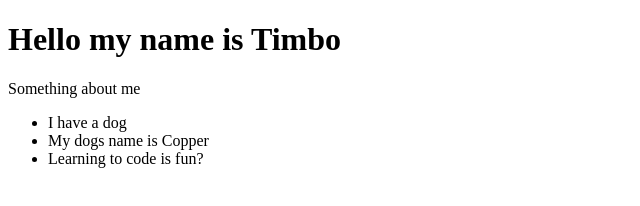
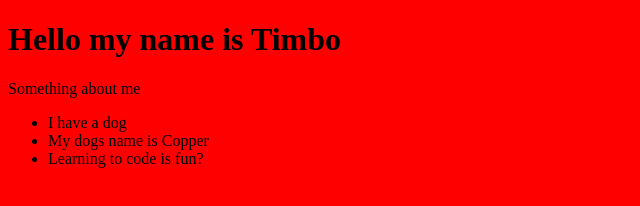
Before and after one commit to TimDohmen/codeworks-journals, a plain HTML site: page index.html in a window 1280 px wide. Shown: the whole page, without its empty margins (0-640 px from the left). Drawn offline with Linux system fonts and the light colour scheme.

Commit message:
testing commit

```diff
--- a/index.html
+++ b/index.html
@@ -8,7 +8,7 @@
   <title>Tim5tims Codeworks Journals</title>
 </head>
 
-<body background=red>
+<body style=background:red>
   <h1>Hello my name is Timbo</h1>
   <p>Something about me</p>
   <ul>
```
